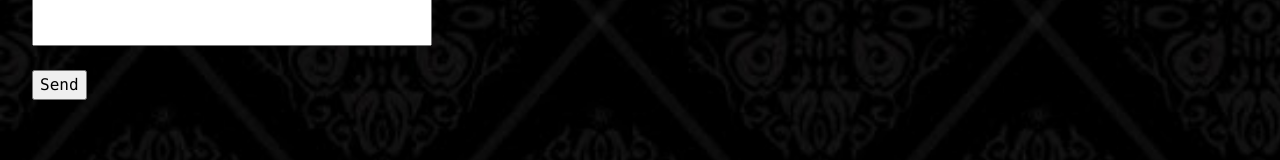
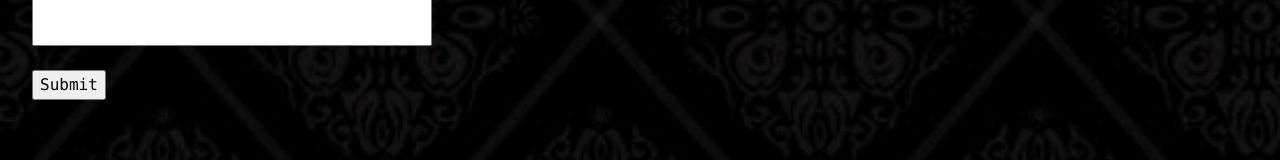
Before and after one commit to Matt11Moriarty/personal-portfolio2.0, a React (Vite) app: page /Contact in a window 1280 px wide. Shown: the part 448-608 px from the top of the page. Built offline with nearby package versions, Linux system fonts and the light colour scheme.

Commit message:
removed contact form submission functionality

```diff
--- a/src/pages/Contact.jsx
+++ b/src/pages/Contact.jsx
@@ -78,7 +78,7 @@
                     type='text'
                     placeholder='Message'
                 />
-                <input className='mx-4' type='submit' value="Send" />
+                <input className='mx-4' type='submit'/>
             </form>
         </div>
     )
```
